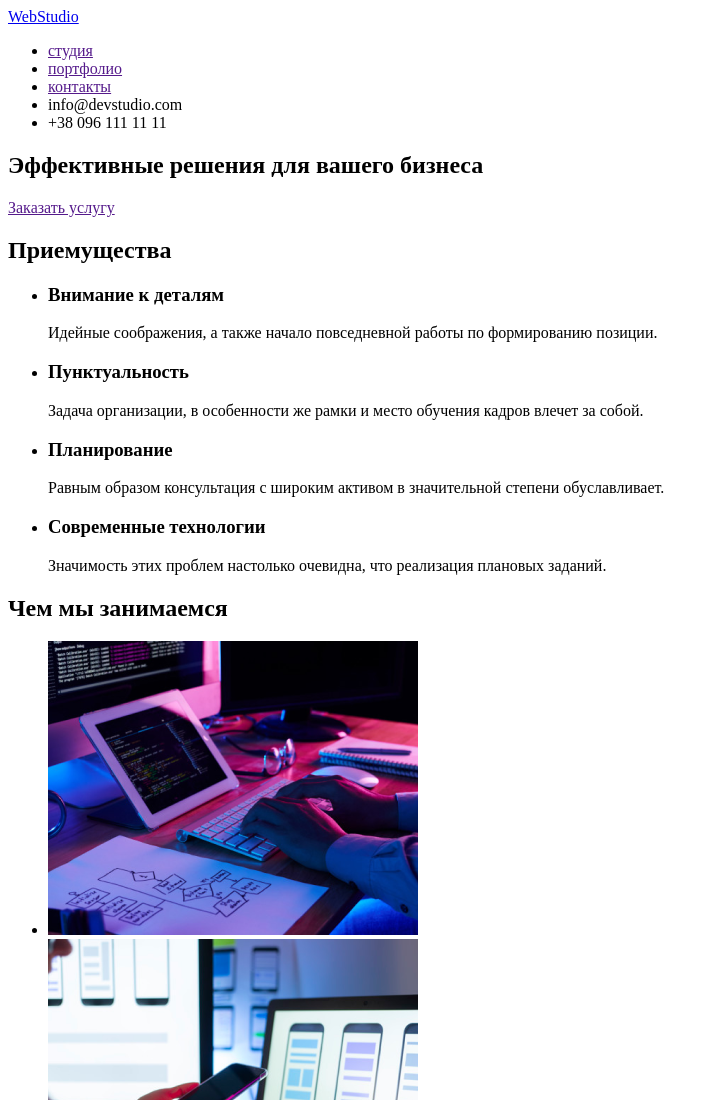
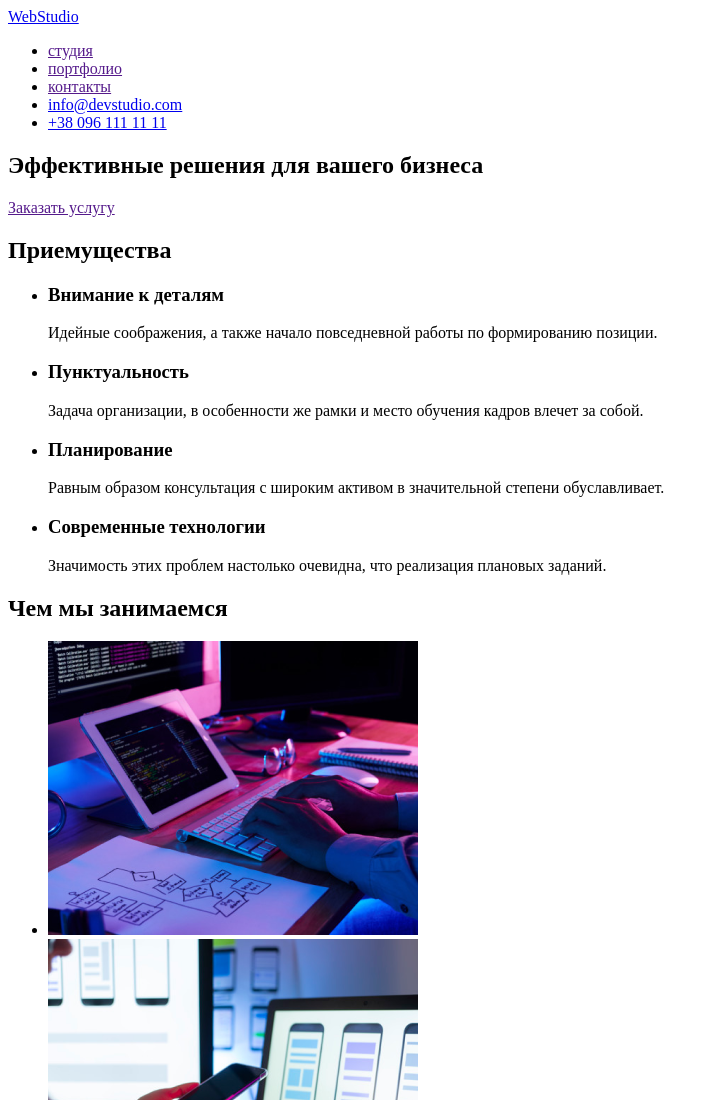
Before and after one commit to Rad1on/1, a plain HTML site: page index.html in a window 1280 px wide. Shown: the top 1100 px of the page, without its empty margins (0-719 px from the left). Drawn offline with Linux system fonts and the light colour scheme.

Commit message:
Update index.html

```diff
--- a/index.html
+++ b/index.html
@@ -14,8 +14,8 @@
                 <li><a href="">студия</a></li>
                 <li><a href="">портфолио</a></li>
                 <li><a href="">контакты</a></li>
-                <li><a href=""></a>info@devstudio.com</li>
-                <li><a href=""></a>+38 096 111 11 11</li>
+                <li><a href="info@devstudio.com">info@devstudio.com</a></li>
+                <li><a href="+38 096 111 11 11">+38 096 111 11 11</a></li>
             </ul>
         </nav>
     </header>
```
